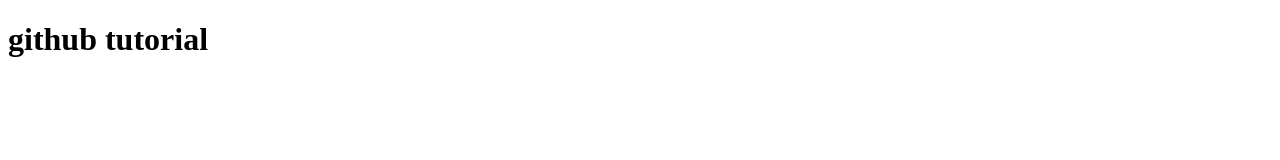
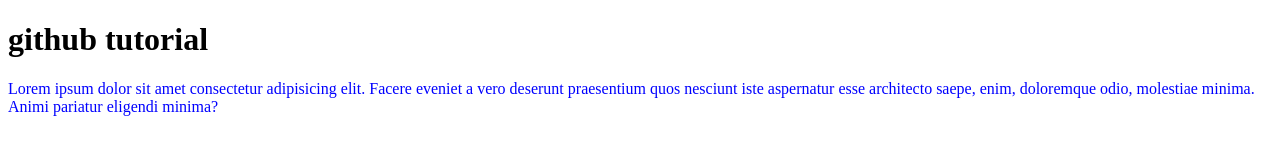
Before and after one commit to Godsave028/prosper07, a plain HTML site: page index.html in a window 1280 px wide. Drawn offline with Linux system fonts and the light colour scheme.

Commit message:
second commit

```diff
--- a/index.html
+++ b/index.html
@@ -9,5 +9,6 @@
 </head>
 <body>
     <h1>github tutorial</h1>
+<p> Lorem ipsum dolor sit amet consectetur adipisicing elit. Facere eveniet a vero deserunt praesentium quos nesciunt iste aspernatur esse architecto saepe, enim, doloremque odio, molestiae minima. Animi pariatur eligendi minima?</p>
 </body>
 </html>
--- a/style.css
+++ b/style.css
@@ -2,3 +2,6 @@
     padding :0;
 
 }
+p{
+    color:blue;
+}
```
